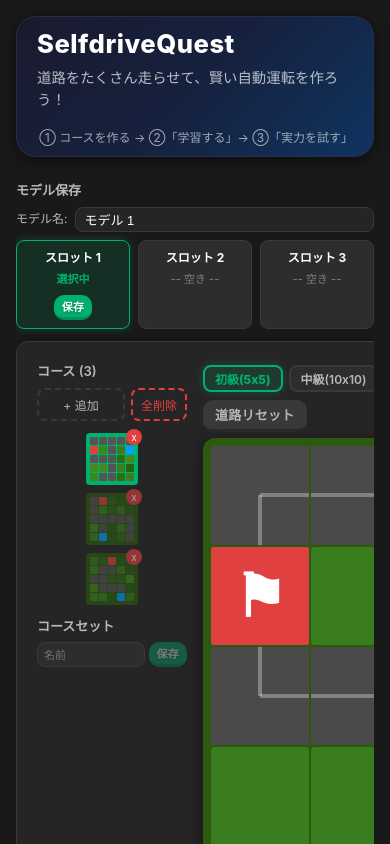
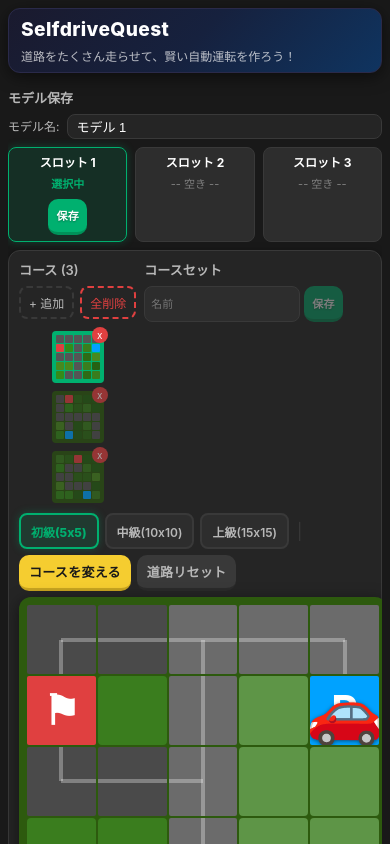
Before and after one commit to aca-ta/selfdriveQuest, a React (Vite) app: page / in a window 390 px wide. Shown: the top 844 px of the page. Built offline with nearby package versions, Linux system fonts and the light colour scheme.

Commit message:
add. (#8)

```diff
--- a/src/App.css
+++ b/src/App.css
@@ -315,8 +315,197 @@ input[type="range"]::-moz-range-thumb {
   background-color: var(--color-primary-light);
 }
 
+/* ─── Responsive Layout Classes ─── */
+.main-flex {
+  display: flex;
+  gap: 12px;
+  align-items: stretch;
+}
+
+.editor-card {
+  display: flex;
+  gap: 16px;
+  padding: 20px;
+  align-items: flex-start;
+  flex-shrink: 0;
+}
+
+.sidebar-panel {
+  display: flex;
+  flex-direction: column;
+  gap: 12px;
+  width: 150px;
+  flex-shrink: 0;
+}
+
+.grid-column {
+  display: flex;
+  flex-direction: column;
+  gap: 6px;
+  min-width: 0;
+  width: 500px;
+  max-width: 560px;
+}
+
+.settings-card {
+  display: flex;
+  flex-direction: column;
+  flex: 1;
+  min-width: 200px;
+  padding: 24px;
+}
+
+.result-bottom {
+  display: flex;
+  gap: 12px;
+  align-items: flex-start;
+}
+
+.result-bottom-chart {
+  flex: 1;
+  min-width: 0;
+}
+
+.result-bottom-info {
+  min-width: 200px;
+  padding: 16px;
+  font-size: 13px;
+}
+
+.header-steps {
+  font-size: 12px;
+  color: rgba(255,255,255,0.6);
+  line-height: 1.8;
+  margin-left: auto;
+}
+
 /* ─── Animations ─── */
 @keyframes fadeIn {
   from { opacity: 0; transform: scale(0.94); }
   to   { opacity: 1; transform: scale(1); }
 }
+
+/* ─── Responsive: Mobile ─── */
+@media (max-width: 768px) {
+  .app {
+    padding: 8px;
+  }
+
+  .header {
+    padding: 6px 12px;
+    border-radius: var(--radius-md);
+    margin-bottom: 8px;
+  }
+
+  .header .title {
+    font-size: 1.2rem;
+  }
+
+  .header .subtitle {
+    font-size: 0.75rem;
+  }
+
+  .header-steps {
+    display: none;
+  }
+
+  .main-area {
+    gap: 8px;
+  }
+
+  .card {
+    padding: 10px;
+  }
+
+  .main-flex {
+    flex-direction: column;
+  }
+
+  .editor-card {
+    flex-direction: column;
+    padding: 10px;
+    gap: 10px;
+  }
+
+  .sidebar-panel {
+    width: 100%;
+    flex-direction: row;
+    flex-wrap: wrap;
+    gap: 8px;
+  }
+
+  .grid-column {
+    width: 100%;
+    max-width: 100%;
+  }
+
+  .settings-card {
+    min-width: 0;
+    padding: 14px;
+  }
+
+  .result-bottom {
+    flex-direction: column;
+  }
+
+  .result-bottom-info {
+    min-width: 0;
+    width: 100%;
+  }
+
+  /* Modal */
+  .modal-overlay {
+    padding: 8px;
+  }
+
+  .modal-content {
+    padding: 16px;
+    border-radius: var(--radius-md);
+  }
+
+  .modal-content-sm {
+    width: 95%;
+  }
+
+  /* Touch-friendly buttons */
+  .btn {
+    min-height: 40px;
+    padding: 8px 14px;
+  }
+
+  .btn-sm {
+    min-height: 36px;
+    padding: 6px 10px;
+  }
+
+  .btn-lg {
+    padding: 10px 20px;
+    font-size: 15px;
+  }
+
+  .btn-chip {
+    min-height: 36px;
+    padding: 6px 12px;
+  }
+
+  /* Touch-friendly range slider */
+  input[type="range"] {
+    height: 8px;
+  }
+
+  input[type="range"]::-webkit-slider-thumb {
+    width: 28px;
+    height: 28px;
+  }
+
+  input[type="range"]::-moz-range-thumb {
+    width: 28px;
+    height: 28px;
+  }
+
+  /* Model slots */
+  .model-slot {
+    min-width: 70px;
+    padding: 6px 8px;
+  }
+}
--- a/src/App.tsx
+++ b/src/App.tsx
@@ -319,7 +319,7 @@ function App() {
             <p className="subtitle">道路をたくさん走らせて、賢い自動運転を作ろう！</p>
           </div>
           {isEditing && (
-            <div style={{ fontSize: 12, color: 'rgba(255,255,255,0.6)', lineHeight: 1.8, marginLeft: 'auto' }}>
+            <div className="header-steps">
               ① コースを作る → ②「学習する」→ ③「実力を試す」
             </div>
           )}
@@ -358,10 +358,10 @@ function App() {
           onDelete={handleDeleteModel}
         />
 
-        <div style={{ display: 'flex', gap: 12, alignItems: 'stretch' }}>
-          <div className="card" style={{ display: 'flex', gap: 16, padding: 20, alignItems: 'flex-start', flexShrink: 0 }}>
+        <div className="main-flex">
+          <div className="card editor-card">
             {isEditing && (
-              <div style={{ display: 'flex', flexDirection: 'column', gap: 12, width: 150, flexShrink: 0 }}>
+              <div className="sidebar-panel">
                 <MazeListPanel
                   mazes={maze.mazes}
                   activeMazeIdx={maze.activeMazeIdx}
@@ -383,7 +383,7 @@ function App() {
               </div>
             )}
             {isPlayground && !playRunning && !playHasResult && (
-              <div style={{ width: 150, flexShrink: 0 }}>
+              <div className="sidebar-panel">
                 <PlaygroundCoursePanel
                   savedSets={savedCourseSets}
                   onSave={handlePlaygroundSaveCourse}
@@ -392,7 +392,7 @@ function App() {
               </div>
             )}
 
-            <div style={{ display: 'flex', flexDirection: 'column', gap: 6, minWidth: 0, width: 500, maxWidth: 560 }}>
+            <div className="grid-column">
               {isEditing && (
                 <div style={{ display: 'flex', gap: 6, alignItems: 'center', flexWrap: 'wrap' }}>
                   {([[5, '初級'], [10, '中級'], [15, '上級']] as const).map(([s, label]) => (
@@ -442,7 +442,7 @@ function App() {
           </div>
 
           {isEditing && (
-            <div className="card" style={{ display: 'flex', flexDirection: 'column', flex: 1, minWidth: 200, padding: 24 }}>
+            <div className="card settings-card">
               <HyperParamsPanel
                 value={hyperParams}
                 onChange={setHyperParams}
@@ -504,11 +504,11 @@ function App() {
             activeIndex={selectedTestIdx ?? undefined}
             onSelect={handleSelectTest}
           />
-          <div style={{ display: 'flex', gap: 12, alignItems: 'flex-start' }}>
-            <div style={{ flex: 1, minWidth: 0 }}>
+          <div className="result-bottom">
+            <div className="result-bottom-chart">
               <EpisodeChart episodes={training.episodes} sessionBoundaries={training.sessionBoundaries} />
             </div>
-            <div className="card" style={{ minWidth: 200, padding: 16, fontSize: 13 }}>
+            <div className="card result-bottom-info">
               <div style={{ fontWeight: 700, marginBottom: 8, color: 'var(--color-text)' }}>学習コース</div>
               <div style={{ display: 'flex', gap: 6, flexWrap: 'wrap', marginBottom: 12 }}>
                 {maze.mazes.map(m => (
--- a/src/components/EpisodeChart.tsx
+++ b/src/components/EpisodeChart.tsx
@@ -1,4 +1,4 @@
-import { useMemo } from 'react';
+import { useMemo, useRef, useState, useEffect, useCallback } from 'react';
 import type { EpisodeResult } from '../types';
 
 interface EpisodeChartProps {
@@ -7,10 +7,25 @@ interface EpisodeChartProps {
 }
 
 export function EpisodeChart({ episodes, sessionBoundaries = [] }: EpisodeChartProps) {
+  const containerRef = useRef<HTMLDivElement>(null);
+  const [containerWidth, setContainerWidth] = useState(400);
+
+  const updateWidth = useCallback(() => {
+    if (containerRef.current) {
+      setContainerWidth(containerRef.current.clientWidth);
+    }
+  }, []);
+
+  useEffect(() => {
+    updateWidth();
+    window.addEventListener('resize', updateWidth);
+    return () => window.removeEventListener('resize', updateWidth);
+  }, [updateWidth]);
+
   if (episodes.length === 0) return null;
 
   const maxSteps = Math.max(...episodes.map(e => e.steps), 1);
-  const barWidth = Math.max(2, Math.min(8, 400 / episodes.length));
+  const barWidth = Math.max(2, Math.min(8, containerWidth / episodes.length));
   const chartHeight = 120;
 
   // Show last 100 episodes max
@@ -26,7 +41,7 @@ export function EpisodeChart({ episodes, sessionBoundaries = [] }: EpisodeChartP
   );
 
   return (
-    <div className="card" style={{ padding: '12px 16px', overflow: 'hidden' }}>
+    <div ref={containerRef} className="card" style={{ padding: '12px 16px', overflow: 'hidden' }}>
       <div style={{ fontSize: 13, fontWeight: 600, color: 'var(--color-text-secondary)', marginBottom: 6 }}>
         ステップ数の推移 (Episode {episodes.length})
       </div>
--- a/src/components/GridCell.tsx
+++ b/src/components/GridCell.tsx
@@ -93,6 +93,8 @@ export function GridCell({
 
   return (
     <div
+      data-row={row}
+      data-col={col}
       onMouseDown={disabled ? undefined : onMouseDown}
       onMouseEnter={disabled ? undefined : onMouseEnter}
       style={{
--- a/src/components/GridEditor.tsx
+++ b/src/components/GridEditor.tsx
@@ -1,4 +1,4 @@
-import { useState, useCallback, useMemo } from 'react';
+import { useCallback, useMemo, useRef } from 'react';
 import { GridCell } from './GridCell';
 import type { CellType } from '../types';
 
@@ -35,7 +35,8 @@ export function GridEditor({
   onSetStart,
   onSetGoal,
 }: GridEditorProps) {
-  const [dragMode, setDragMode] = useState<DragMode>(null);
+  const dragModeRef = useRef<DragMode>(null);
+  const lastTouchCell = useRef<string | null>(null);
 
   const getCellType = useCallback(
     (row: number, col: number): CellType => {
@@ -71,35 +72,77 @@ export function GridEditor({
   const isGoal = (row: number, col: number) =>
     row === goal[0] && col === goal[1];
 
-  const handleMouseDown = (row: number, col: number) => {
+  const handleCellDown = useCallback((row: number, col: number) => {
+    let mode: DragMode;
     if (isStart(row, col)) {
-      setDragMode('drag-start');
-      return;
+      mode = 'drag-start';
+    } else if (isGoal(row, col)) {
+      mode = 'drag-goal';
+    } else {
+      const isRoad = roads.has(`${row},${col}`);
+      mode = isRoad ? 'erase' : 'road';
+      onToggleRoad(row, col);
     }
-    if (isGoal(row, col)) {
-      setDragMode('drag-goal');
-      return;
-    }
-    // road paint
-    const isRoad = roads.has(`${row},${col}`);
-    setDragMode(isRoad ? 'erase' : 'road');
-    onToggleRoad(row, col);
-  };
+    dragModeRef.current = mode;
+  // eslint-disable-next-line react-hooks/exhaustive-deps
+  }, [start, goal, roads, onToggleRoad]);
 
-  const handleMouseEnter = (row: number, col: number) => {
-    if (!dragMode) return;
-    if (dragMode === 'drag-start') {
+  const handleCellMove = useCallback((row: number, col: number) => {
+    const mode = dragModeRef.current;
+    if (!mode) return;
+    if (mode === 'drag-start') {
       if (!isGoal(row, col)) onSetStart?.(row, col);
       return;
     }
-    if (dragMode === 'drag-goal') {
+    if (mode === 'drag-goal') {
       if (!isStart(row, col)) onSetGoal?.(row, col);
       return;
     }
-    // road/erase: skip start/goal cells
     if (isStart(row, col) || isGoal(row, col)) return;
-    onSetRoad(row, col, dragMode === 'road');
-  };
+    onSetRoad(row, col, mode === 'road');
+  // eslint-disable-next-line react-hooks/exhaustive-deps
+  }, [start, goal, onSetStart, onSetGoal, onSetRoad]);
+
+  const handleDragEnd = useCallback(() => {
+    dragModeRef.current = null;
+    lastTouchCell.current = null;
+  }, []);
+
+  // Touch: resolve cell from touch coordinates
+  const getCellFromTouch = useCallback((touch: { clientX: number; clientY: number }): [number, number] | null => {
+    const el = document.elementFromPoint(touch.clientX, touch.clientY);
+    if (!el) return null;
+    const cellEl = (el as HTMLElement).closest('[data-row]') as HTMLElement | null;
+    if (!cellEl) return null;
+    const r = parseInt(cellEl.dataset.row!, 10);
+    const c = parseInt(cellEl.dataset.col!, 10);
+    if (isNaN(r) || isNaN(c)) return null;
+    return [r, c];
+  }, []);
+
+  const handleTouchStart = useCallback((e: React.TouchEvent) => {
+    if (disabled) return;
+    const touch = e.touches[0];
+    if (!touch) return;
+    const cell = getCellFromTouch(touch);
+    if (!cell) return;
+    e.preventDefault();
+    lastTouchCell.current = `${cell[0]},${cell[1]}`;
+    handleCellDown(cell[0], cell[1]);
+  }, [disabled, getCellFromTouch, handleCellDown]);
+
+  const handleTouchMove = useCallback((e: React.TouchEvent) => {
+    if (disabled || !dragModeRef.current) return;
+    const touch = e.touches[0];
+    if (!touch) return;
+    const cell = getCellFromTouch(touch);
+    if (!cell) return;
+    e.preventDefault();
+    const key = `${cell[0]},${cell[1]}`;
+    if (key === lastTouchCell.current) return;
+    lastTouchCell.current = key;
+    handleCellMove(cell[0], cell[1]);
+  }, [disabled, getCellFromTouch, handleCellMove]);
 
   const fovHalf = 2; // OBS_VIEW_SIZE=5 → half=2
   const fovCells = useMemo(() => {
@@ -118,12 +161,14 @@ export function GridEditor({
     return set;
   }, [agentPosition, rows, cols]);
 
-  const handleMouseUp = () => setDragMode(null);
-
   return (
     <div
-      onMouseUp={handleMouseUp}
-      onMouseLeave={handleMouseUp}
+      onMouseUp={handleDragEnd}
+      onMouseLeave={handleDragEnd}
+      onTouchStart={handleTouchStart}
+      onTouchMove={handleTouchMove}
+      onTouchEnd={handleDragEnd}
+      onTouchCancel={handleDragEnd}
       style={{
         display: 'grid',
         gridTemplateColumns: `repeat(${cols}, 1fr)`,
@@ -134,6 +179,7 @@ export function GridEditor({
         boxShadow: 'var(--shadow-md)',
         width: '100%',
         flexShrink: 0,
+        touchAction: disabled ? 'auto' : 'none',
       }}
     >
       {Array.from({ length: rows }, (_, r) =>
@@ -155,8 +201,8 @@ export function GridEditor({
               inFov={fovCells !== null && fovCells.has(key)}
               showDecorations={showDecorations}
               roadConn={getRoadConn(r, c)}
-              onMouseDown={() => handleMouseDown(r, c)}
-              onMouseEnter={() => handleMouseEnter(r, c)}
+              onMouseDown={() => handleCellDown(r, c)}
+              onMouseEnter={() => handleCellMove(r, c)}
               disabled={disabled}
               draggable={!disabled && (cellType === 'start' || cellType === 'goal')}
             />
--- a/src/components/ModelSlotPanel.tsx
+++ b/src/components/ModelSlotPanel.tsx
@@ -298,7 +298,7 @@ export function ModelSlotPanel({ slots, canSave, activeSlot, modelName, onModelN
         </div>
       )}
 
-      <div style={{ display: 'flex', gap: 8 }}>
+      <div style={{ display: 'flex', gap: 8, flexWrap: 'wrap' }}>
         {[0, 1, 2].map(slot => {
           const info = slotMap.get(slot);
           const handleClick = info
--- a/vite.config.ts
+++ b/vite.config.ts
@@ -5,7 +5,7 @@ import react from '@vitejs/plugin-react'
 // https://vite.dev/config/
 export default defineConfig({
   plugins: [react()],
-  base: '/selfdriveQuest/',
+  base: process.env.VITE_BASE ?? '/selfdriveQuest/',
   test: {
     environment: 'node',
     setupFiles: ['./src/test/setup.ts'],
```
Also changed, not shown: vercel.json (added).
